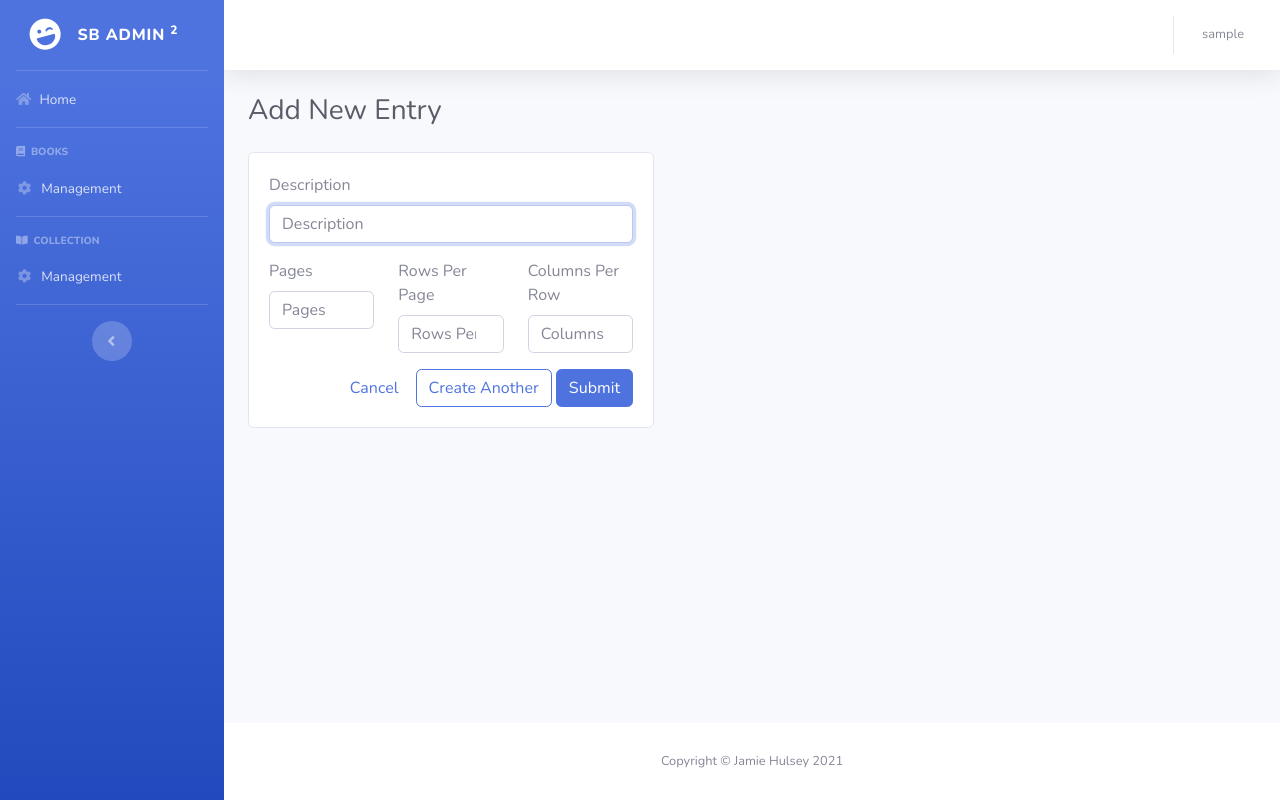
After one commit to kaido1224/currencytracker, a Django app: page /books/add in a window 1280 px wide. The commit adds this page. Run offline with Django 3.2, Linux system fonts and the light colour scheme; the visitor is signed in with stand-in values (Sample User, id 1); some libraries are stand-ins or nearby versions.

Commit message:
Add beginning of book management section.

```diff
--- a/myapp/admin.py
+++ b/myapp/admin.py
@@ -5,7 +5,7 @@ from myapp import models
 
 @admin.register(models.Book)
 class BookAdmin(admin.ModelAdmin):
-    list_display = ["id", "description", "pages"]
+    list_display = ["id", "description", "pages", "rows_per_page", "columns_per_row"]
     ordering = ["id"]
     read_only_fields = ["created_ts", "updated_ts"]
     search_fields = ["description"]
--- a/myapp/forms.py
+++ b/myapp/forms.py
@@ -6,6 +6,16 @@ from django.contrib.auth.forms import AuthenticationForm
 from django.contrib.auth.forms import UsernameField
 
 from myapp import models
+
+
+class BookForm(forms.ModelForm):
+    rows_per_page = forms.IntegerField(label="Rows Per Page", required=False, min_value=0)
+    columns_per_row = forms.IntegerField(label="Columns Per Row", required=False, min_value=0)
+    pages = forms.IntegerField(required=False, min_value=0)
+
+    class Meta:
+        model = models.Book
+        exclude = ["id", "created_ts", "updated_ts"]
 
 
 class EntryForm(forms.ModelForm):
--- a/myapp/models.py
+++ b/myapp/models.py
@@ -5,6 +5,8 @@ from django.db.models.deletion import CASCADE
 class Book(models.Model):
     description = models.CharField(max_length=100)
     pages = models.IntegerField(null=True, default=None)
+    rows_per_page = models.IntegerField(null=True, default=None)
+    columns_per_row = models.IntegerField(null=True, default=None)
 
     # Audit Fields.
     created_ts = models.DateTimeField(auto_now_add=True)
--- /dev/null
+++ b/myapp/templates/add_book.html
@@ -0,0 +1,57 @@
+{% extends "nav.html" %}
+{% load bootstrap4 %}
+{% block pageheader %}
+    {% if entry %}
+        <h1 class="h3 mb-4 text-gray-800">Edit Entry</h1>
+    {% else %}
+        <h1 class="h3 mb-4 text-gray-800">Add New Entry</h1>
+    {% endif %}
+{% endblock pageheader %}
+{% block content %}
+    <div class="row">
+        <div class="col-md-5">
+            <div class="card card-body">
+                {% if entry %}
+                    <form id="form" action="{% url "myapp:edit_book" book.id %}" method="POST">
+                {% else %}
+                    <form id="form" action="{% url "myapp:add_book" %}" method="POST">
+                {% endif %}
+                    {% csrf_token %}
+                    <div class="row">
+                        <div class="col-md-12">
+                            {% bootstrap_field form.description %}
+                        </div>
+                    </div>
+                    <div class="row">
+                        <div class="col-md-4">
+                            {% bootstrap_field form.pages %}
+                        </div>
+                        <div class="col-md-4">
+                            {% bootstrap_field form.rows_per_page %}
+                        </div>
+                        <div class="col-md-4">
+                            {% bootstrap_field form.columns_per_row %}
+                        </div>
+                    </div>
+                    <div class="float-right">
+                        <a href="{% url 'myapp:collection' %}" class="btn btn-link">Cancel</a>
+
+                        {% if entry %}
+                            <button id="btn-submit" type="submit" class="btn btn-primary" title="Submit edits for entry.">Submit</button>
+                        {% else %}
+                            <button name="_create_another" id="btn-submit-2" type="submit" class="btn btn-outline-primary" title="Create new book and create another.">Create Another</button>
+                            <button id="btn-submit" type="submit" class="btn btn-primary" title="Create new book and return to book management.">Submit</button>
+                        {% endif %}
+                    </div>
+                </form>
+            </div><!--card-->
+        </div><!--col-->
+    </div><!--row-->
+{% endblock content %}
+{% block extrajs %}
+<script>
+    $("document").ready(function() {
+        $("#id_description").focus();
+    });
+</script>
+{% endblock extrajs %}
--- a/myapp/templates/index.html
+++ b/myapp/templates/index.html
@@ -4,12 +4,6 @@
     .am-map {
         width: 825px;
         height: 600px;
-        /* font-size: 70%;
-        padding: 5px 0;
-        margin-top: 1px;
-        text-align: center;
-        background-color: #535364;
-        color: #B4B4B7; */
     }
 </style>
 {% endblock extrahead %}
--- a/myapp/templates/nav.html
+++ b/myapp/templates/nav.html
@@ -30,7 +30,21 @@
 
         <!-- Heading -->
         <div class="sidebar-heading">
-            <i class="fas fa-book-open"></i> Collection
+            <i class="fas fa-book"></i>&nbsp;&nbsp;Books
+        </div>
+
+        <li class="nav-item">
+            <a class="nav-link" href="{% url 'myapp:books' %}">
+                <i class="fas fa-fw fa-cog"></i>
+                <span>Management</span></a>
+        </li>
+
+        <!-- Divider -->
+        <hr class="sidebar-divider">
+
+        <!-- Heading -->
+        <div class="sidebar-heading">
+            <i class="fas fa-book-open"></i>&nbsp;&nbsp;Collection
         </div>
 
         <li class="nav-item">
--- a/myapp/urls.py
+++ b/myapp/urls.py
@@ -6,7 +6,13 @@ from . import views as currency_views
 app_name = "myapp"
 
 urlpatterns = [
-    path('', currency_views.IndexView.as_view(), name='index'),
+    path('', currency_views.IndexView.as_view(), name="index"),
+
+    # Book pages
+    path('books', currency_views.BookView.as_view(), name="books"),
+    path('books/add', currency_views.AddBookView.as_view(), name="add_book"),
+
+    # Collection pages
     path('collection', currency_views.CollectionView.as_view(), name="collection"),
     path('collection/add', currency_views.AddEntryView.as_view(), name="add_entry"),
     path('collection/delete/<int:id>', currency_views.DeleteEntryView.as_view(), name="delete_entry"),
--- a/myapp/views.py
+++ b/myapp/views.py
@@ -19,10 +19,44 @@ from django.views.generic import RedirectView
 
 from myapp import forms
 from myapp import utils
+from myapp.models import Book
 from myapp.models import Currency
 
 from pycountry import countries
 from pycountry import historic_countries
+
+
+class AddBookView(LoginRequiredMixin, View):
+    t = "add_book.html"
+
+    def get_book_info(self, id):
+        """Attempt to get book based on ID specified. If there was an error, this will return None.
+        """
+        try:
+            results = Book.objects.get(pk=id)
+        except Book.DoesNotExist:
+            return None
+
+        return results
+
+    def get(self, request, id=None):
+        ctx = {}
+
+        # If editing an existing entry.
+        if id:
+            book = self.get_book_info(id)
+
+            if not book:
+                messages.error(request, "Invalid book specified.")
+                return redirect("myapp:collection")
+
+            ctx["form"] = forms.BookForm(instance=book)
+            ctx["book"] = book
+
+        else:
+            ctx["form"] = forms.BookForm()
+
+        return render(request, self.t, ctx)
 
 
 class AddEntryView(LoginRequiredMixin, View):
@@ -92,6 +126,17 @@ class AddEntryView(LoginRequiredMixin, View):
             return redirect("myapp:add_entry")
         else:
             return redirect("myapp:collection")
+
+
+class BookView(LoginRequiredMixin, View):
+    t = "books.html"
+
+    def get(self, request):
+        ctx = {}
+
+        ctx["books"] = Book.objects.all()
+
+        return render(request, self.t, ctx)
 
 
 class CollectionView(LoginRequiredMixin, View):
```
Also changed, not shown: myapp/templates/books.html (added, +75 -0 lines), myapp/tests/test_urls.py (+16 -0 lines), myapp/tests/test_views.py (+52 -31 lines), myapp/migrations/0003_auto_20211227_2151.py (added).
